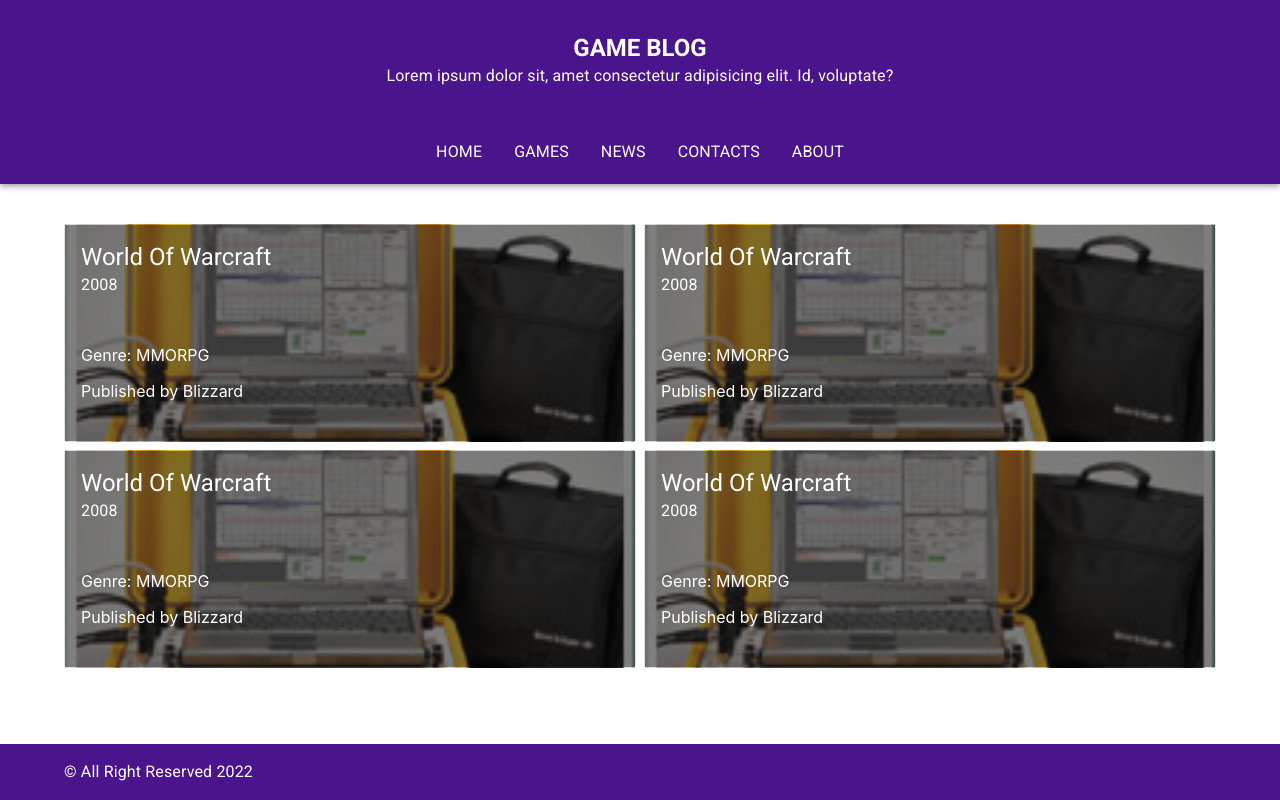
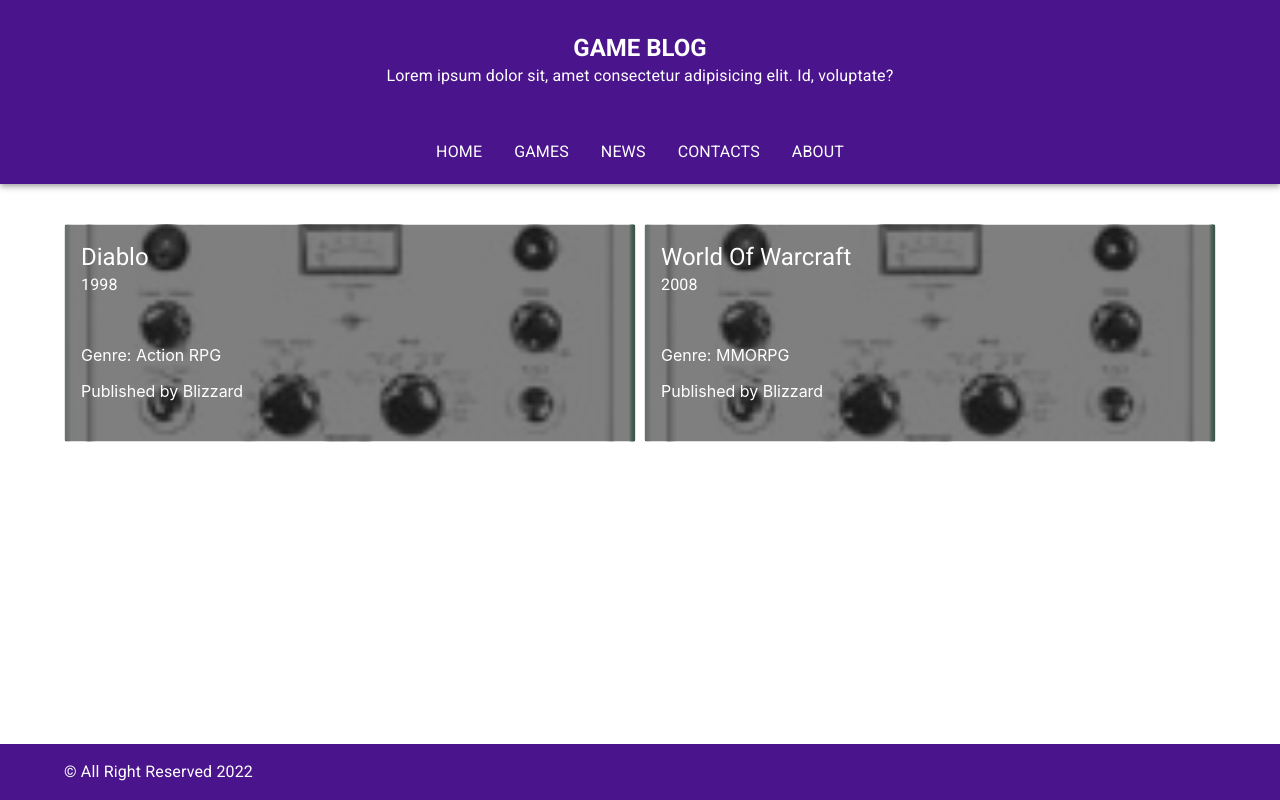
Before and after one commit to antklim89/game_blog, a Next.js app: page /games in a window 1280 px wide. Built offline with nearby package versions, Linux system fonts and the light colour scheme.

Commit message:
added games from cms

```diff
--- a/cms/games.ts
+++ b/cms/games.ts
@@ -12,6 +12,7 @@
     public_folder: '/content/games/images',
     create: true,
     editor: { preview: false },
+    slug: '{{year}}{{month}}{{day}}{{hour}}{{minute}}{{second}}-{{slug}}',
     fields: [
         {
             name: 'body',
--- a/layouts/GamesList/GamesList.tsx
+++ b/layouts/GamesList/GamesList.tsx
@@ -5,50 +5,11 @@
 import GamesListItem from './GamesListItem';
 
 
-export const MOCK_LIST = [
-    {
-        id: '1',
-        name: 'World Of Warcraft',
-        genre: 'MMORPG',
-        publisher: 'Blizzard',
-        year: '2008',
-        previewImage: '/placeholder.jpg',
-        body: 'Lorem, ipsum dolor sit amet consectetur adipisicing elit. Quis vel repudiandae voluptates ipsam beatae sed voluptatum quia ipsa impedit. Similique.',
-    },
-    {
-        id: '2',
-        name: 'World Of Warcraft',
-        genre: 'MMORPG',
-        publisher: 'Blizzard',
-        year: '2008',
-        previewImage: '/placeholder.jpg',
-        body: 'Lorem, ipsum dolor sit amet consectetur adipisicing elit. Quis vel repudiandae voluptates ipsam beatae sed voluptatum quia ipsa impedit. Similique.',
-    },
-    {
-        id: '3',
-        name: 'World Of Warcraft',
-        genre: 'MMORPG',
-        publisher: 'Blizzard',
-        year: '2008',
-        previewImage: '/placeholder.jpg',
-        body: 'Lorem, ipsum dolor sit amet consectetur adipisicing elit. Quis vel repudiandae voluptates ipsam beatae sed voluptatum quia ipsa impedit. Similique.',
-    },
-    {
-        id: '4',
-        name: 'World Of Warcraft',
-        genre: 'MMORPG',
-        publisher: 'Blizzard',
-        year: '2008',
-        previewImage: '/placeholder.jpg',
-        body: 'Lorem, ipsum dolor sit amet consectetur adipisicing elit. Quis vel repudiandae voluptates ipsam beatae sed voluptatum quia ipsa impedit. Similique.',
-    },
-];
-
-const GamesList: FC<GamesListProps> = () => {
+const GamesList: FC<GamesListProps> = ({ games }) => {
     return (
         <Grid container spacing={1} sx={{ my: 4 }}>
-            {MOCK_LIST.map((game) => (
-                <GamesListItem {...game} key={game.id} />
+            {games.map((game) => (
+                <GamesListItem {...game} key={game.slug} />
             ))}
         </Grid>
     );
--- a/layouts/GamesList/GamesList.types.ts
+++ b/layouts/GamesList/GamesList.types.ts
@@ -1,8 +1,8 @@
-import { MOCK_LIST } from './GamesList';
+import { IGame } from '~/types';
 
 
 export interface GamesListProps {
-     // null
+     games: IGame[]
 }
 
-export type GamesListItemProps = typeof MOCK_LIST[0]
+export type GamesListItemProps = IGame
--- a/layouts/GamesList/GamesListItem.tsx
+++ b/layouts/GamesList/GamesListItem.tsx
@@ -9,10 +9,10 @@
 
 
 const GamesListItem: FC<GamesListItemProps> = ({
-    id, name, previewImage, genre, publisher, year,
+    slug, title, previewImage, genre, publisher, year,
 }) => {
     return (
-        <Link passHref href={`#${id}`} >
+        <Link passHref href={`/${slug}`} >
             <Grid
                 item
                 component="a"
@@ -30,7 +30,7 @@
                     }}
                     variant="outlined"
                 >
-                    <CardHeader subheader={year} subheaderTypographyProps={{ color: 'white' }} title={name} />
+                    <CardHeader subheader={year} subheaderTypographyProps={{ color: 'white' }} title={title} />
                     <CardContent>
                         <p>
                             Genre: {genre}
--- a/pages/games.tsx
+++ b/pages/games.tsx
@@ -1,16 +1,23 @@
+
 import Container from '@mui/material/Container';
 import type { GetStaticProps, NextPage } from 'next';
 
 import Seo from '~/components/Seo';
 import GamesList from '~/layouts/GamesList';
+import { IGame } from '~/types';
+import { getGames } from '~/utils';
 
 
-const GamesPage: NextPage = () => {
+interface Props {
+    games: IGame[];
+}
+
+const GamesPage: NextPage<Props> = ({ games }) => {
     return (
         <>
             <Seo title="Games" />
             <Container>
-                <GamesList />
+                <GamesList games={games} />
             </Container>
         </>
     );
@@ -18,8 +25,8 @@
 
 export default GamesPage;
 
+export const getStaticProps: GetStaticProps<Props> = async () => {
+    const games = await getGames();
 
-export const getStaticProps: GetStaticProps = async () => {
-
-    return { props: { foo: 'bar' } };
+    return { props: { games } };
 };
--- /dev/null
+++ b/public/content/games/20220420125431-diablo.json
@@ -0,0 +1,8 @@
+{
+  "body": "Lorem, ipsum dolor sit amet consectetur adipisicing elit. Quis vel repudiandae voluptates ipsam beatae sed voluptatum quia ipsa impedit. Similique.",
+  "title": "Diablo",
+  "genre": "Action RPG",
+  "publisher": "Blizzard",
+  "year": 1998,
+  "previewImage": "/content/games/images/gen_4.jpg"
+}
--- /dev/null
+++ b/types/index.ts
@@ -0,0 +1 @@
+export * from './game';
--- /dev/null
+++ b/utils/getGames.tsx
@@ -0,0 +1,21 @@
+import { readdirSync, readFileSync } from 'fs';
+import { resolve } from 'path';
+
+import { IGame } from '~/types';
+
+
+export function getGames() {
+    const gamesFiles = readdirSync(resolve(process.cwd(), './public/content/games'));
+    const gamesJsons = gamesFiles
+        .reverse()
+        .slice(0, 6)
+        .filter((item) => (/\.json/i).test(item));
+
+    const games = gamesJsons.map((fileName) => {
+        const gameString = readFileSync(resolve(process.cwd(), './public/content/games', fileName), 'utf-8');
+        const gameJson: IGame = JSON.parse(gameString);
+        gameJson.slug = fileName.replace(/\.json/i, '');
+        return gameJson;
+    });
+    return games;
+}
--- /dev/null
+++ b/utils/index.ts
@@ -0,0 +1 @@
+export * from './getGames';
```
Also changed, not shown: types/game.ts (added, +12 -0 lines), public/content/games/20220420125430-world-of-warcraft.json (renamed from public/content/games/world-of-warcraft.json).
